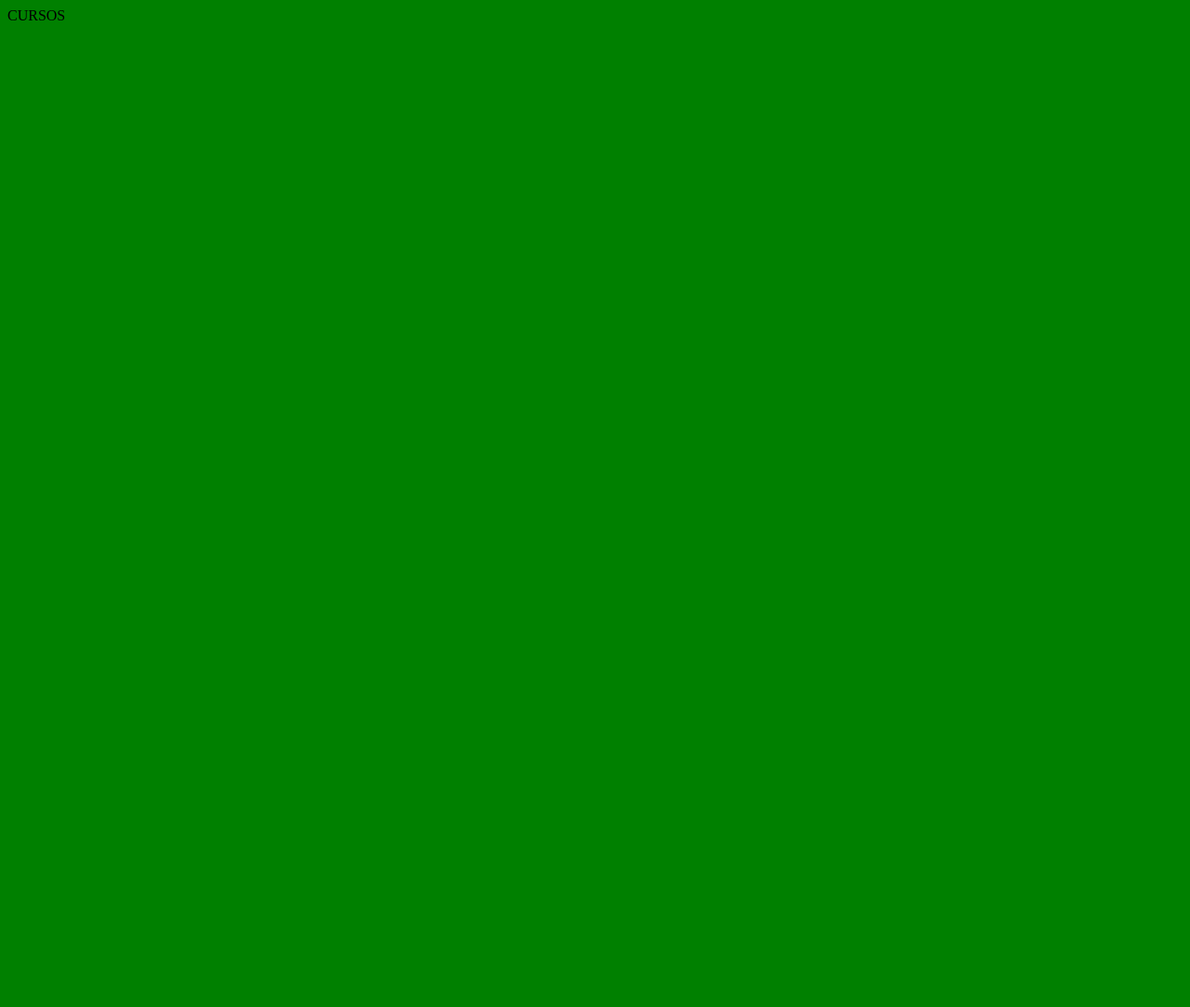
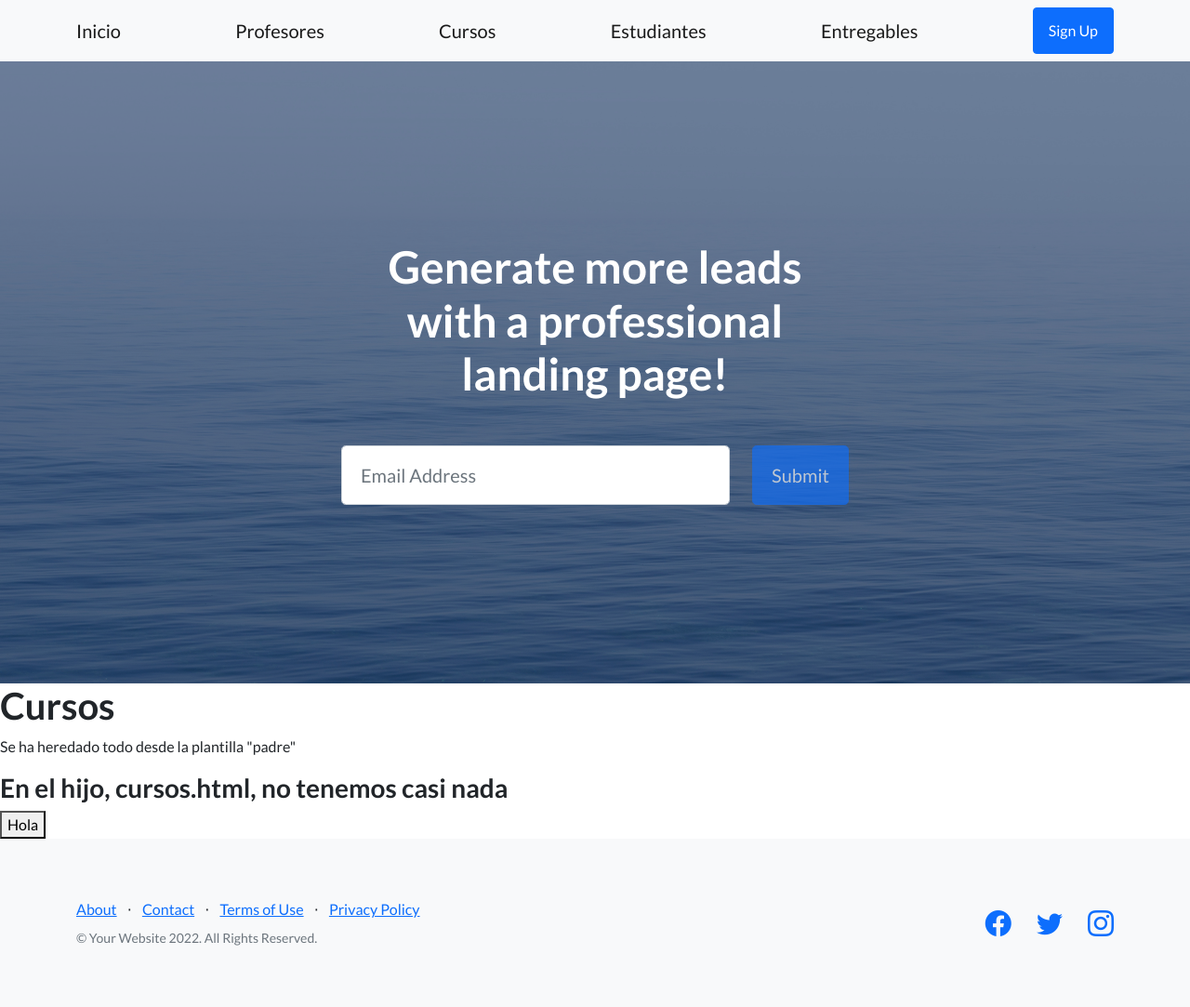
Before and after one commit to francubisino/ProyectoCoder, a Django app: page /AppCoder/cursos/ in a window 1280 px wide. Before the commit the page is almost empty. Shown: the whole page at 93% size. Before the commit the page ends 22 px from the top, so only its background shows below. Run offline with Django 4.2, Linux system fonts and the light colour scheme; some libraries are stand-ins or nearby versions.

Commit message:
templates

```diff
--- a/AppCoder/templates/AppCoder/cursos.html
+++ b/AppCoder/templates/AppCoder/cursos.html
@@ -1,12 +1,11 @@
-<!DOCTYPE html>
-<html lang="en">
-<head>
-    <meta charset="UTF-8">
-    <meta http-equiv="X-UA-Compatible" content="IE=edge">
-    <meta name="viewport" content="width=device-width, initial-scale=1.0">
-    <title>Document</title>
-</head>
-<body style="background-color: green";>
-    CURSOS
-</body>
-</html>
+{% extends "AppCoder/padre.html" %} <!--la fuente de nuestros datos-->
+    {% load static %}  <!--Toma lo que está dentro de la carpeta "static"-->
+{% block contenidoQueCambia %}
+
+    <!--Aqui se va a colocar lo que se cambia. Y está asociado a esta vista-->
+    <h1>Cursos</h1>
+    <p>Se ha heredado todo desde la plantilla "padre"</p>
+    <h3>En el hijo, cursos.html, no tenemos casi nada</h3>
+
+    <button href:"AppCoder/padre.html">Hola</button>
+    {% endblock %}
--- a/AppCoder/templates/AppCoder/inicio.html
+++ b/AppCoder/templates/AppCoder/inicio.html
@@ -6,4 +6,6 @@
     <h1>Este es el titulo del inicio que cambió</h1>
     <p>Se ha heredado todo desde la plantilla "padre"</p>
     <h3>En el hijo, inicio.html, no tenemos casi nada</h3>
+
+    <button href:"AppCoder/padre.html">Hola</button>
     {% endblock %}
--- a/AppCoder/templates/AppCoder/padre.html
+++ b/AppCoder/templates/AppCoder/padre.html
@@ -20,7 +20,11 @@
         <!-- Navigation-->
         <nav class="navbar navbar-light bg-light static-top">
             <div class="container">
-                <a class="navbar-brand" href="#!">Start Bootstrap</a>
+                <a class="navbar-brand" href="{% url 'Inicio' %}">Inicio</a>  <!--{% url 'Inicio' %}-->
+                <a class="navbar-brand" href="{% url 'Profesores' %}">Profesores</a>
+                <a class="navbar-brand" href="{% url 'Cursos' %}">Cursos</a>
+                <a class="navbar-brand" href="{% url 'Estudiantes' %}">Estudiantes</a>
+                <a class="navbar-brand" href="{% url 'Entregables' %}">Entregables</a>
                 <a class="btn btn-primary" href="#signup">Sign Up</a>
             </div>
         </nav>
--- a/AppCoder/urls.py
+++ b/AppCoder/urls.py
@@ -2,7 +2,7 @@ from django.urls import path
 from AppCoder import views
 
 urlpatterns = [
-    path('', views.inicio),
+    path('inicio/', views.inicio, name="Inicio"),
     path('cursos/', views.cursos, name="Cursos"),
     path('profesores/', views.profesores, name="Profesores"),
     path('estudiantes/', views.estudiantes, name="Estudiantes"),
```
Also changed, not shown: 3 other files.
